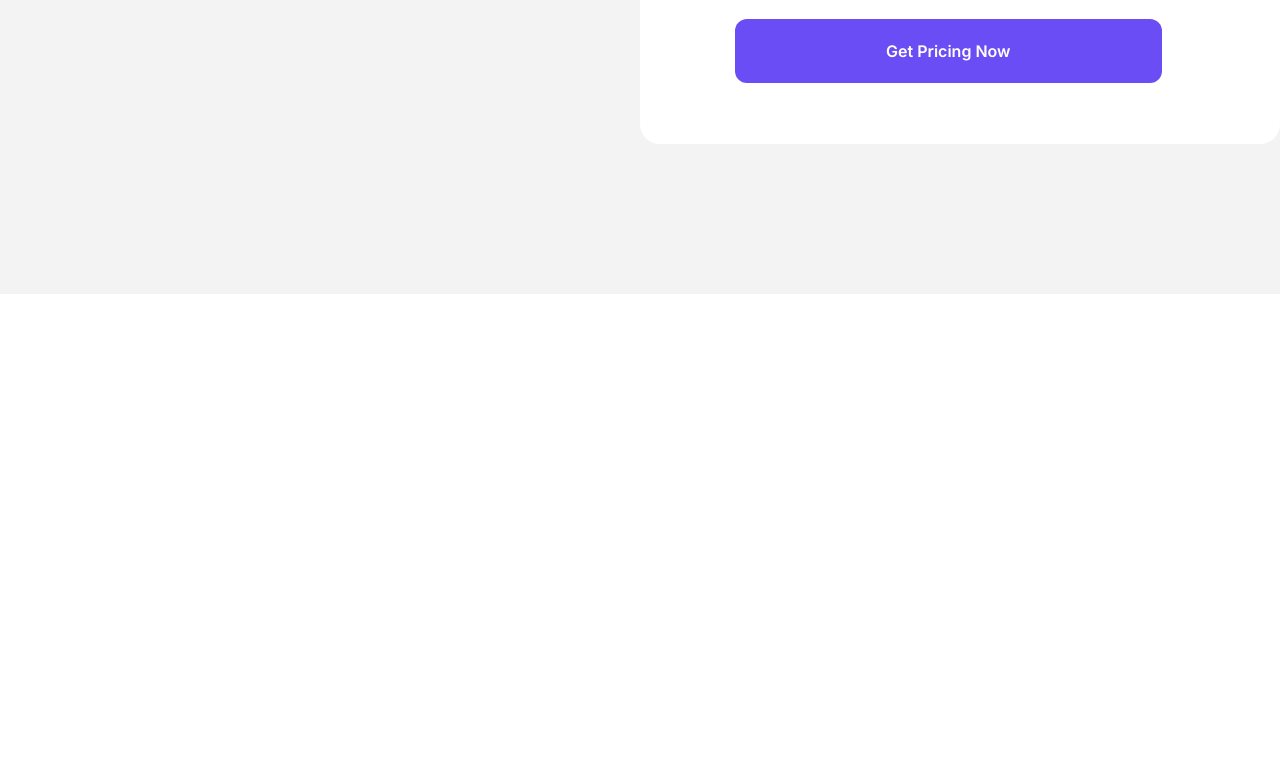
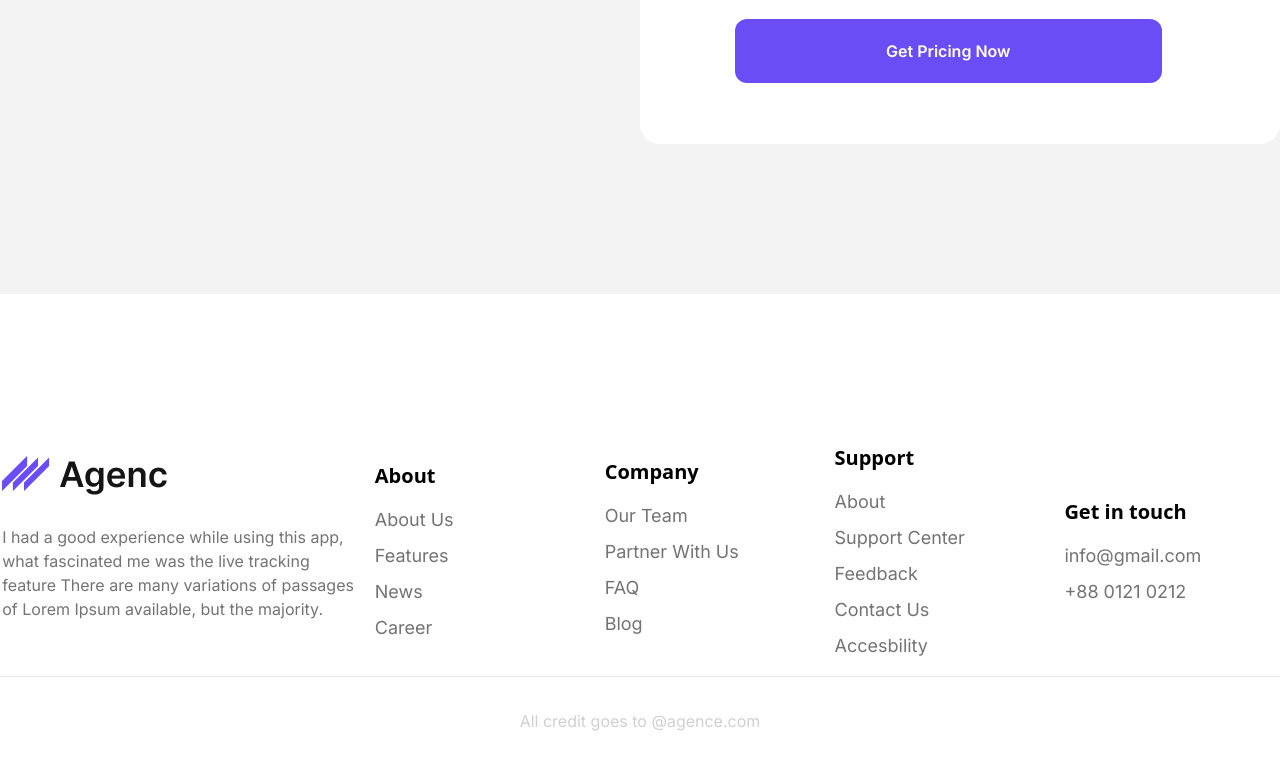
Before and after one commit to bijoysahadev/Agenc_, a React (Vite) app: page / in a window 1280 px wide. Shown: the part 7900-8670 px from the top of the page. Before the commit the page ends 8194 px from the top, so only its background shows below. Built offline with nearby package versions, Linux system fonts and the light colour scheme.

Commit message:
all done

```diff
--- a/src/App.jsx
+++ b/src/App.jsx
@@ -14,6 +14,7 @@ import Work from './Layouts/Work'
 import Agency from './Layouts/Agency'
 import Client from './Layouts/Client'
 import Contact from './Layouts/Contact'
+import Footer from './Layouts/Footer'
 const App = () => {
   return (
     <>
@@ -25,6 +26,7 @@ const App = () => {
 <Agency/>
 <Client/>
 <Contact/>
+<Footer/>
     </>
   )
 }
--- /dev/null
+++ b/src/Componets/FooterLi.jsx
@@ -0,0 +1,18 @@
+import React from 'react'
+import ListItem from './ListItem'
+
+const FooterLi = ({className,text,tittle}) => {
+  return (
+    <div>
+         <ul className={`flex flex-col items-start justify-start gap-2 ${className}`} >
+
+<strong className='inline-block text-xl' >{text}</strong>
+    <ListItem  className={`text-base hover:text-secondary`} tittle={tittle} />
+
+
+   </ul>
+    </div>
+  )
+}
+
+export default FooterLi
--- /dev/null
+++ b/src/Layouts/Footer.jsx
@@ -0,0 +1,58 @@
+import React from 'react'
+import Container from '../Componets/Container'
+import Flex from '../Componets/Flex'
+import Image from '../Componets/Image'
+import Logo from '..//assets/Logo.png'
+import SubHeading from '../Componets/SubHeading'
+import Heading from '../Componets/Heading'
+import ListItem from '../Componets/ListItem'
+import FooterLi from '../Componets/FooterLi'
+const Footer = () => {
+  return (
+  <footer className='bg-white py-[150px]' >
+<Container>
+<Flex className={`items-center justify-around  gap-3 pb-4 `} >
+<div className='w-14/12 ' >
+<Image src={Logo} />
+<SubHeading  className={`w-[356px] py-[30px] font-normal text-[16px] `} text={`I had a good experience while using this app, what fascinated me was the live tracking feature There are many variations of passages of Lorem Ipsum available, but the majority.`} />
+</div>
+<div className='w-2/12  ' >
+<FooterLi text={`About`} />
+  <FooterLi tittle={`About Us`} />
+  <FooterLi tittle={`Features`} />
+  <FooterLi tittle={`News`} />
+  <FooterLi tittle={`Career`} />
+
+</div>
+<div className='w-2/12 ' >
+<FooterLi text={`Company`} />
+  <FooterLi tittle={`Our Team`} />
+  <FooterLi tittle={`Partner With Us`} />
+  <FooterLi tittle={`FAQ`} />
+  <FooterLi tittle={`Blog`} />
+<FooterLi/></div>
+<div className='w-2/12 ' >
+<FooterLi text={`Support`} />
+  <FooterLi tittle={`About`} />
+  <FooterLi tittle={`Support Center`} />
+  <FooterLi tittle={`Feedback`} />
+  <FooterLi tittle={`Contact Us`} />
+  <FooterLi tittle={`Accesbility`} />
+</div>
+<div className='w-2/12  text-end' >
+<FooterLi text={`Get in touch`}  />
+<FooterLi tittle={`info@gmail.com`} />
+<FooterLi tittle={`+88 0121 0212`} />
+</div>
+
+</Flex>
+<div className='text-center border-t broder-[#E8E8E8] pb-5 pt-8 '>
+    <p className='text-[#D0D0D0] font-inter font-normal text-[16px]   ' >All credit goes to @agence.com</p>
+</div>
+</Container>
+
+  </footer>
+  )
+}
+
+export default Footer
```
